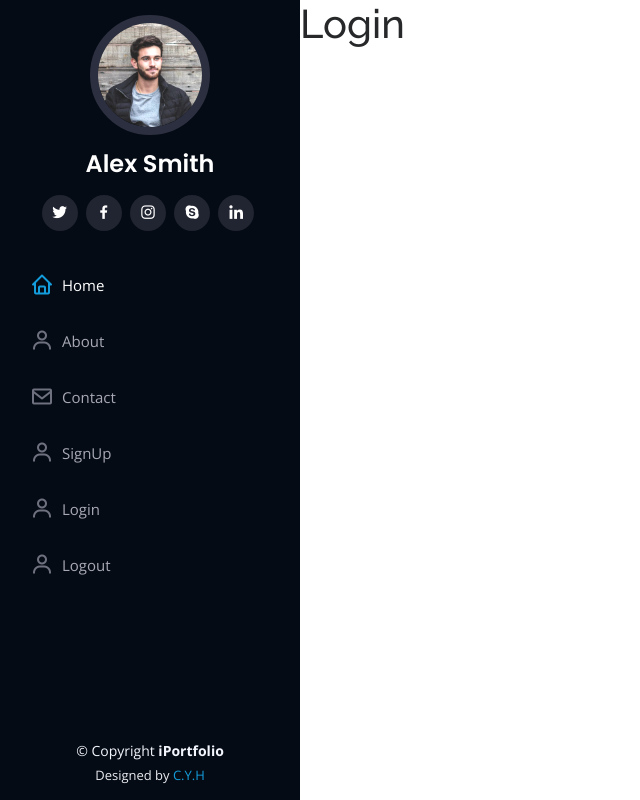
After one commit to jasper-CY/portfolio_dynamic, a Django app: page /auth/login/ in a window 1280 px wide. The commit adds this page. Shown: the whole page, without its empty margins (0-640 px from the left). Run offline with Django 3.2, Linux system fonts and the light colour scheme; some libraries are stand-ins or nearby versions.

Commit message:
add sign/login setting

```diff
--- /dev/null
+++ b/authapp/urls.py
@@ -0,0 +1,9 @@
+from django.urls import path
+from authapp import views
+
+urlpatterns = [
+    path('signup/', views.signup, name='signup'),
+    path('login/', views.handleLogin, name='handleLogin'),
+    path('logout/', views.handleLogout, name='handleLogout'),
+
+]
--- a/authapp/views.py
+++ b/authapp/views.py
@@ -1,3 +1,12 @@
 from django.shortcuts import render
 
+
 # Create your views here.
+def signup(request):
+    return render(request, 'signup.html')
+
+def handleLogin(request):
+    return render(request, 'login.html')
+
+def handleLogout(request):
+    return render(request, 'login.html')
--- a/portfolio_dynamic/settings.py
+++ b/portfolio_dynamic/settings.py
@@ -38,6 +38,7 @@ INSTALLED_APPS = [
     'django.contrib.messages',
     'django.contrib.staticfiles',
     'portfolio',
+    'authapp',
 ]
 
 MIDDLEWARE = [
--- a/portfolio_dynamic/urls.py
+++ b/portfolio_dynamic/urls.py
@@ -19,4 +19,5 @@ from django.urls import path,include
 urlpatterns = [
     path('admin/', admin.site.urls),
     path('', include('portfolio.urls')),
+    path('auth/', include('authapp.urls')),
 ]
--- a/templates/basic.html
+++ b/templates/basic.html
@@ -58,10 +58,19 @@
         <ul>
           <li><a href="/" class="nav-link scrollto active"><i class="bx bx-home"></i> <span>Home</span></a></li>
           <li><a href="/about" class="nav-link scrollto"><i class="bx bx-user"></i> <span>About</span></a></li>
+          {% comment %}
           <li><a href="#resume" class="nav-link scrollto"><i class="bx bx-file-blank"></i> <span>Resume</span></a></li>
           <li><a href="#portfolio" class="nav-link scrollto"><i class="bx bx-book-content"></i> <span>Portfolio</span></a></li>
           <li><a href="/services" class="nav-link scrollto"><i class="bx bx-server"></i> <span>Services</span></a></li>
+          {% endcomment %}
           <li><a href="/contact" class="nav-link scrollto"><i class="bx bx-envelope"></i> <span>Contact</span></a></li>
+
+          <li><a href="/contact" class="nav-link scrollto"><i class="bx bx-user"></i> <span>SignUp</span></a></li>
+
+          <li><a href="/contact" class="nav-link scrollto"><i class="bx bx-user"></i> <span>Login</span></a></li>
+
+          <li><a href="/contact" class="nav-link scrollto"><i class="bx bx-user"></i> <span>Logout</span></a></li>
+
         </ul>
       </nav><!-- .nav-menu -->
     </div>
--- /dev/null
+++ b/templates/login.html
@@ -0,0 +1,5 @@
+{% extends 'basic.html' %}
+{% block title %} Login {% endblock title %}
+{% block body%}
+<h1>Login</h1>
+{% endblock body%}
--- /dev/null
+++ b/templates/signup.html
@@ -0,0 +1,5 @@
+{% extends 'basic.html' %}
+{% block title %} Sign-Up {% endblock title %}
+{% block body%}
+<h1>Signup</h1>
+{% endblock body%}
```
